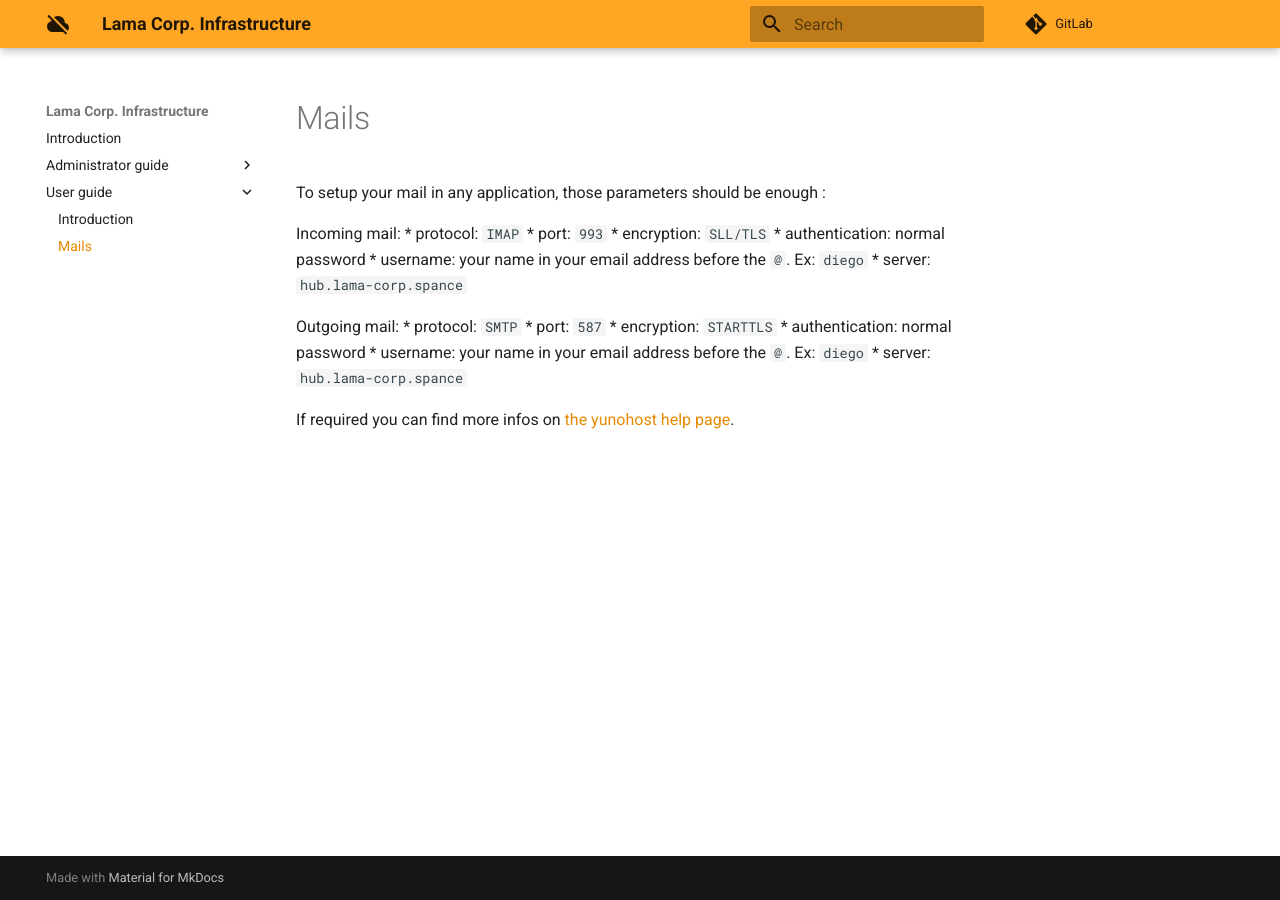
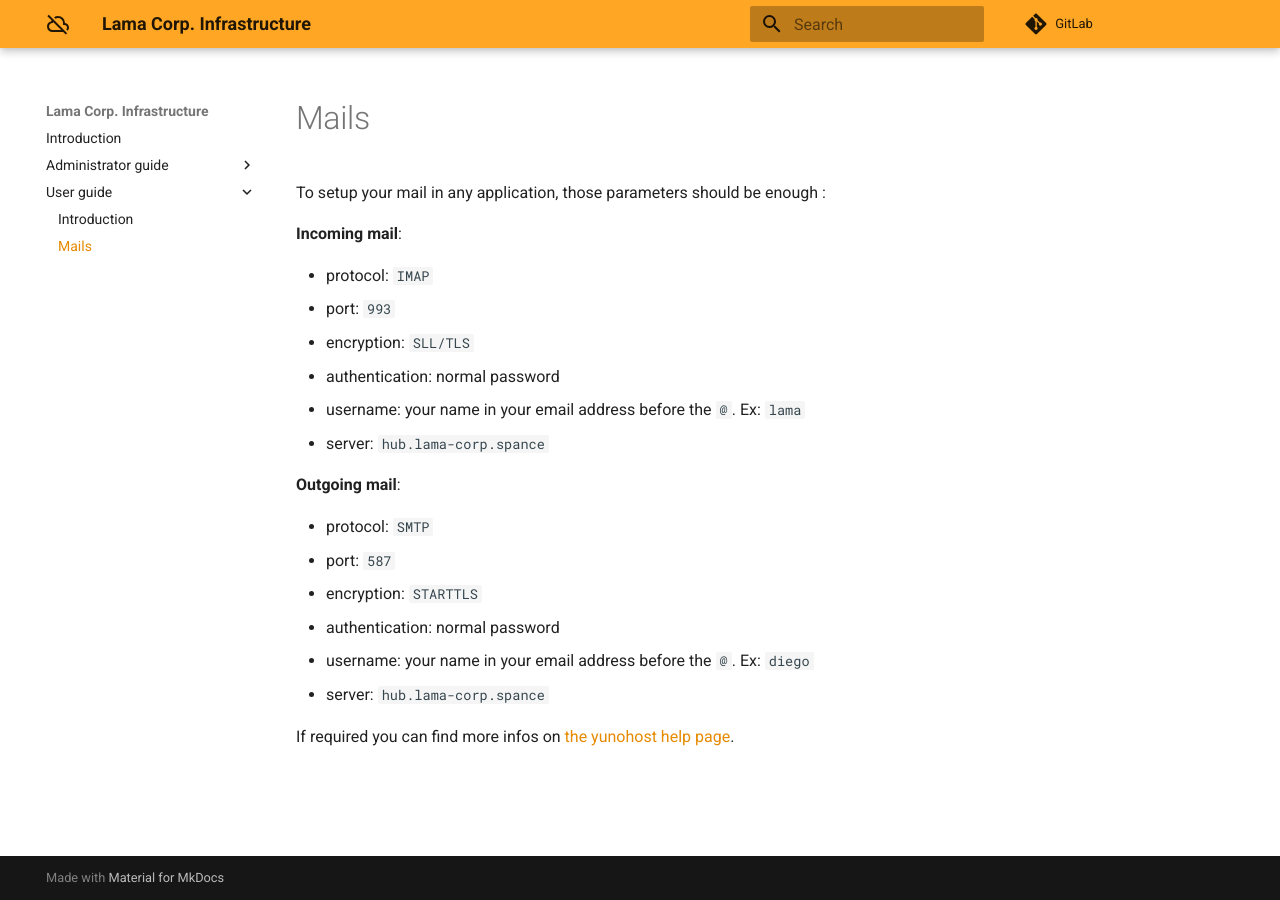
Before and after one commit to LamaCorp/infra-doc, an MkDocs documentation site: the page built from docs/user-guide/2.mails.md, in a window 1280 px wide. Built offline with MkDocs 1.6.1 and Material for MkDocs 9.7.7, drawn with Linux system fonts in a browser that asks for light colours; comment, search, counter and statistics services are not loaded.

Commit message:
user guide: description of the mail configuration setup + deps update
also updating mkdocs-material to 5.2.2

```diff
--- a/.gitlab-ci.yml
+++ b/.gitlab-ci.yml
@@ -1,4 +1,4 @@
-image: python:alpine
+image: python:3.8-buster
 
 before_script:
   - pip install -r requirements.txt
--- a/docs/user-guide/2.mails.md
+++ b/docs/user-guide/2.mails.md
@@ -2,15 +2,17 @@
 
 To setup your mail in any application, those parameters should be enough :
 
-Incoming mail:
+**Incoming mail**:
+
  * protocol: `IMAP`
  * port: `993`
  * encryption: `SLL/TLS`
  * authentication: normal password
- * username: your name in your email address before the `@`. Ex: `diego`
+ * username: your name in your email address before the `@`. Ex: `lama`
  * server: `hub.lama-corp.spance`
 
-Outgoing mail:
+**Outgoing mail**:
+
  * protocol: `SMTP`
  * port: `587`
  * encryption: `STARTTLS`
--- a/mkdocs.yml
+++ b/mkdocs.yml
@@ -6,5 +6,5 @@ theme:
   palette:
     primary: 'orange'
     accent: 'orange'
-  logo:
-    icon: 'cloud_off'
+  icon:
+    logo: 'material/cloud-off-outline'
```
Also changed, not shown: 1 other file.
